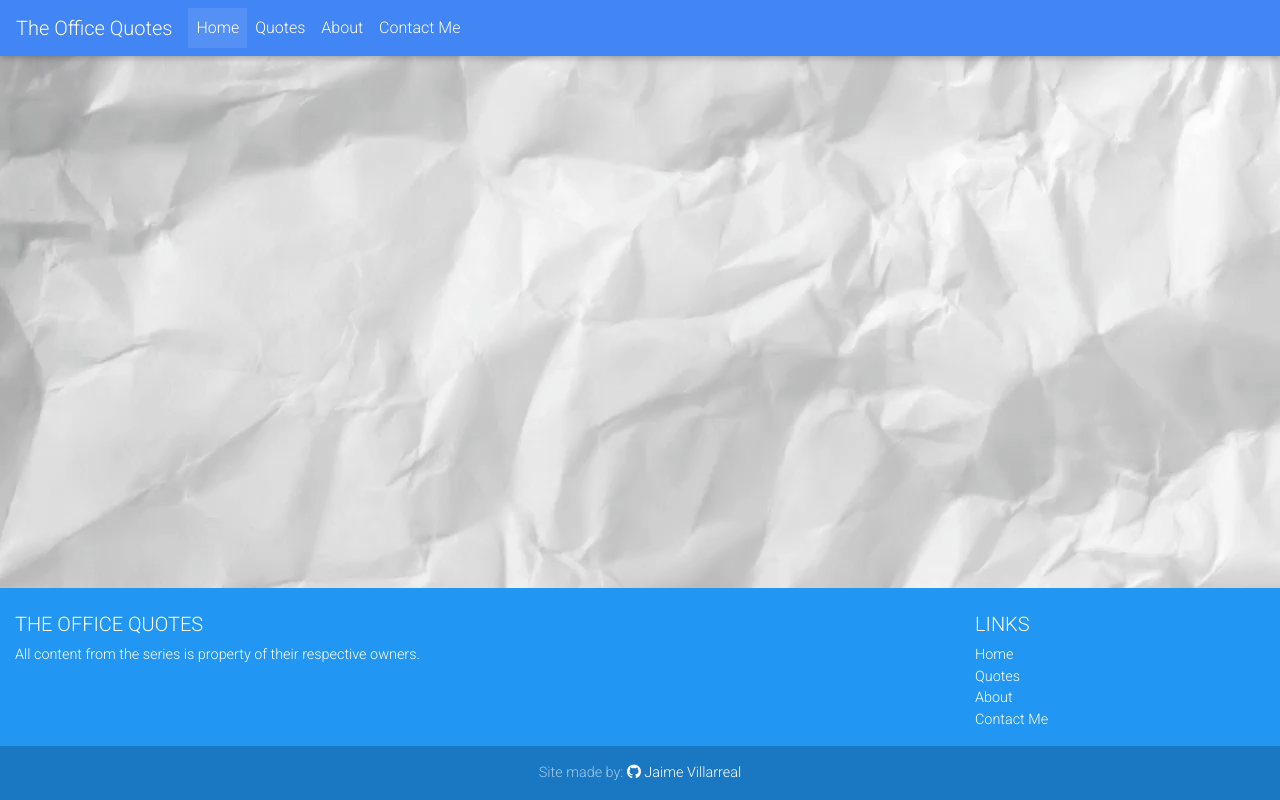
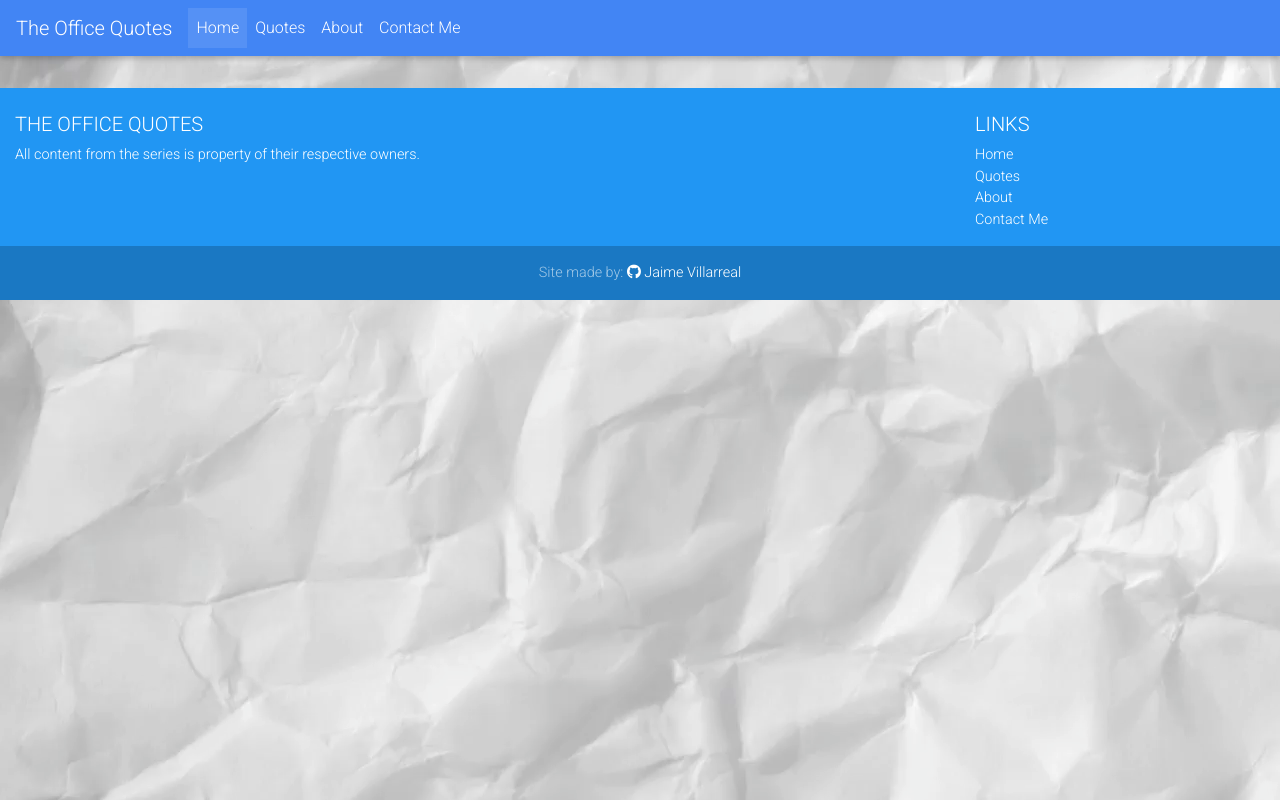
Before and after one commit to jvillarreal7/TheOfficeQuotes, a Django app: template OfficeQts/templates/base.html in a window 1280 px wide. Run offline with Django 3.2, Linux system fonts and the light colour scheme; the template is opened without the code that fills it, so the values that code supplies are empty; some libraries are stand-ins or nearby versions.

Commit message:
Fix footer.

```diff
--- a/OfficeQts/OfficeApp/static/css/site.css
+++ b/OfficeQts/OfficeApp/static/css/site.css
@@ -5,16 +5,3 @@
 .quoteCard {
     padding: 0%;
 }
-
-html {
-    position: relative;
-    min-height: 100%;
-}
-
-footer {
-    position: absolute;
-    left: 0;
-    bottom: 0;
-    width: 100%;
-    overflow: hidden;
-}
```
Also changed, not shown: OfficeQts/templates/base.html (+1 -37 lines).
